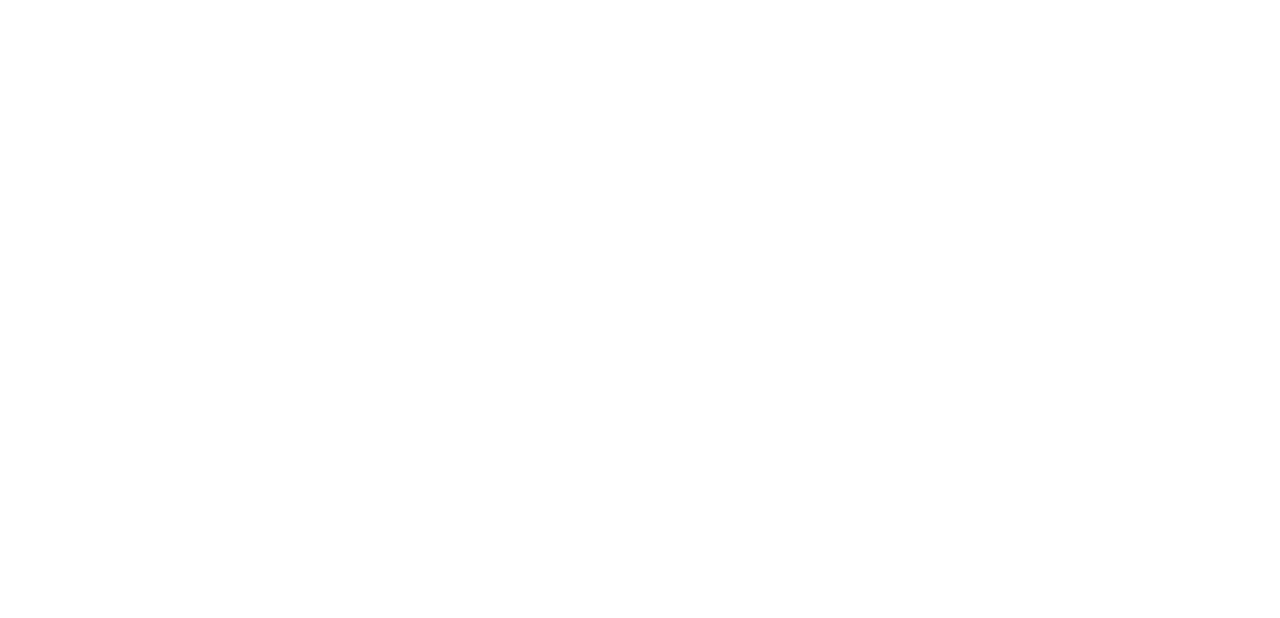
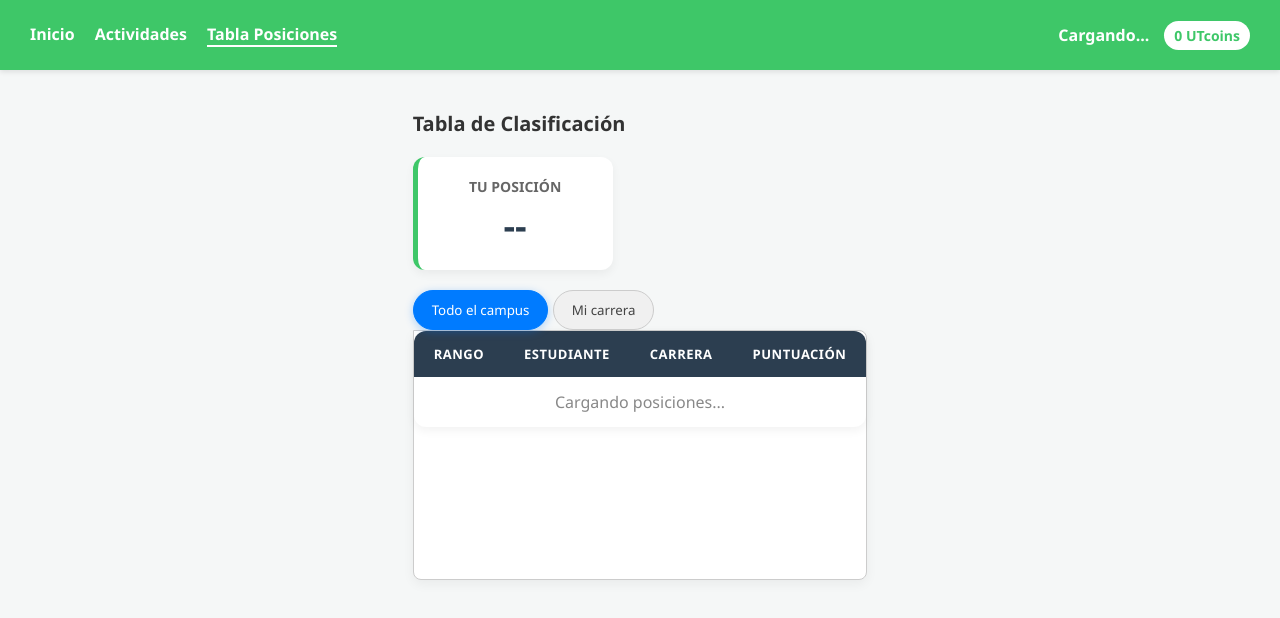
Before and after one commit to xerozasshuken-svg/UTcoins_ranking, a plain HTML site: page frontend/tabla_posiciones.html in a window 1280 px wide. Drawn offline with Linux system fonts and the light colour scheme.

Commit message:
tablap-html-css

```diff
--- a/frontend/styles.css
+++ b/frontend/styles.css
@@ -678,6 +678,72 @@ body {
     background-color: #0056b3;
 }
 
+ /* Estilos específicos y optimizaciones para la tabla de clasificación */
+.ranking-container {
+    display: flex;
+    gap: 20px;
+    margin-bottom: 20px;
+    align-items: stretch;
+}
+.rango-card {
+    background-color: white;
+    border-radius: 12px;
+    padding: 20px;
+    box-shadow: 0 4px 10px rgba(0,0,0,0.05);
+    display: flex;
+    flex-direction: column;
+    justify-content: center;
+    align-items: center;
+    min-width: 200px;
+    text-align: center;
+    border-left: 5px solid #3EC768;
+}
+.rango-card h3 {
+    font-size: 14px;
+    color: #666;
+    text-transform: uppercase;
+    margin-bottom: 5px;
+}
+.rango-card .posicion {
+    font-size: 36px;
+    font-weight: 800;
+    color: #2c3e50;
+}
+.tabla-clasificacion {
+    width: 100%;
+    border-collapse: collapse;
+    background: white;
+    border-radius: 12px;
+    overflow: hidden;
+    box-shadow: 0 4px 10px rgba(0,0,0,0.05);
+}
+.tabla-clasificacion th, .tabla-clasificacion td {
+    padding: 14px 20px;
+    text-align: left;
+}
+.tabla-clasificacion th {
+    background-color: #2c3e50;
+    color: white;
+    font-weight: 600;
+    text-transform: uppercase;
+    font-size: 13px;
+    letter-spacing: 0.5px;
+}
+.tabla-clasificacion tr {
+    border-bottom: 1px solid #eee;
+    transition: background-color 0.2s;
+}
+.tabla-clasificacion tr:last-child {
+    border-bottom: none;
+}
+.tabla-clasificacion tr:hover {
+    background-color: #f8f9fa;
+}
+/* Resaltado para los 3 primeros lugares */
+.top-1 { color: #d4af37; font-weight: bold; } /* Oro */
+.top-2 { color: #c0c0c0; font-weight: bold; } /* Plata */
+.top-3 { color: #cd7f32; font-weight: bold; } /* Bronce */
+
 /*ADAPTACIÓN PARA DISPOSITIVOS MÓVILES (CELULARES) */
 
 @media (max-width: 480px) {
--- a/frontend/tabla_posiciones.html
+++ b/frontend/tabla_posiciones.html
@@ -0,0 +1,65 @@
+<!DOCTYPE html>
+<html lang="es">
+<head>
+    <meta charset="UTF-8">
+    <meta name="viewport" content="width=device-width, initial-scale=1.0">
+    <title>Tabla de Posiciones - UTcoins</title>
+    <link rel="stylesheet" href="styles.css">
+
+</head>
+<body>
+
+    <header class="top-banner" style="justify-content: space-between; color: white;">
+        <div class="nav-enlaces" style="display: flex; gap: 20px;">
+            <a href="index.html" style="color: white; text-decoration: none; font-weight: 600;">Inicio</a>
+            <a href="actividades.html" style="color: white; text-decoration: none; font-weight: 600;">Actividades</a>
+            <a href="tabla_posiciones.html" style="color: white; text-decoration: none; font-weight: 600; border-bottom: 2px solid white;">Tabla Posiciones</a>
+        </div>
+
+        <div id="perfil-preview" style="display: flex; align-items: center; gap: 15px;">
+            <span id="nav-nombre-usuario" style="font-weight: 600;">Cargando...</span>
+            <span id="nav-puntos-usuario" class="recompensa" style="background: white; color: #3EC768; padding: 5px 10px; border-radius: 20px; font-weight: bold; font-size: 14px;">0 UTcoins</span>
+        </div>
+    </header>
+
+    <main class="contenedor-principal">
+        <div class="titulo-admin-flex">
+            <h1 class="titulo-seccion">Tabla de Clasificación</h1>
+        </div>
+
+        <div class="ranking-container">
+            <div class="rango-card">
+                <h3>Tu Posición</h3>
+                <div id="mi-rango-actual" class="posicion">--</div>
+            </div>
+        </div>
+
+        <section class="folder-contenedor">
+            <div class="folder-pestanas">
+                <button class="btn-categoria activo" data-filtro="campus">Todo el campus</button>
+                <button class="btn-categoria" data-filtro="carrera">Mi carrera</button>
+            </div>
+
+            <div class="folder-cuerpo" style="padding: 0;">
+                <table class="tabla-clasificacion">
+                    <thead>
+                        <tr>
+                            <th style="width: 10%;">Rango</th>
+                            <th style="width: 40%;">Estudiante</th>
+                            <th style="width: 30%;">Carrera</th>
+                            <th style="width: 20%;">Puntuación</th>
+                        </tr>
+                    </thead>
+                    <tbody id="tabla-cuerpo-ranking">
+                        <tr>
+                            <td colspan="4" style="text-align: center; color: #888;">Cargando posiciones...</td>
+                        </tr>
+                    </tbody>
+                </table>
+            </div>
+        </section>
+    </main>
+
+    <script src="ranking.js"></script>
+</body>
+</html>
```
Also changed, not shown: frontend/index.html (+1 -1 lines).
